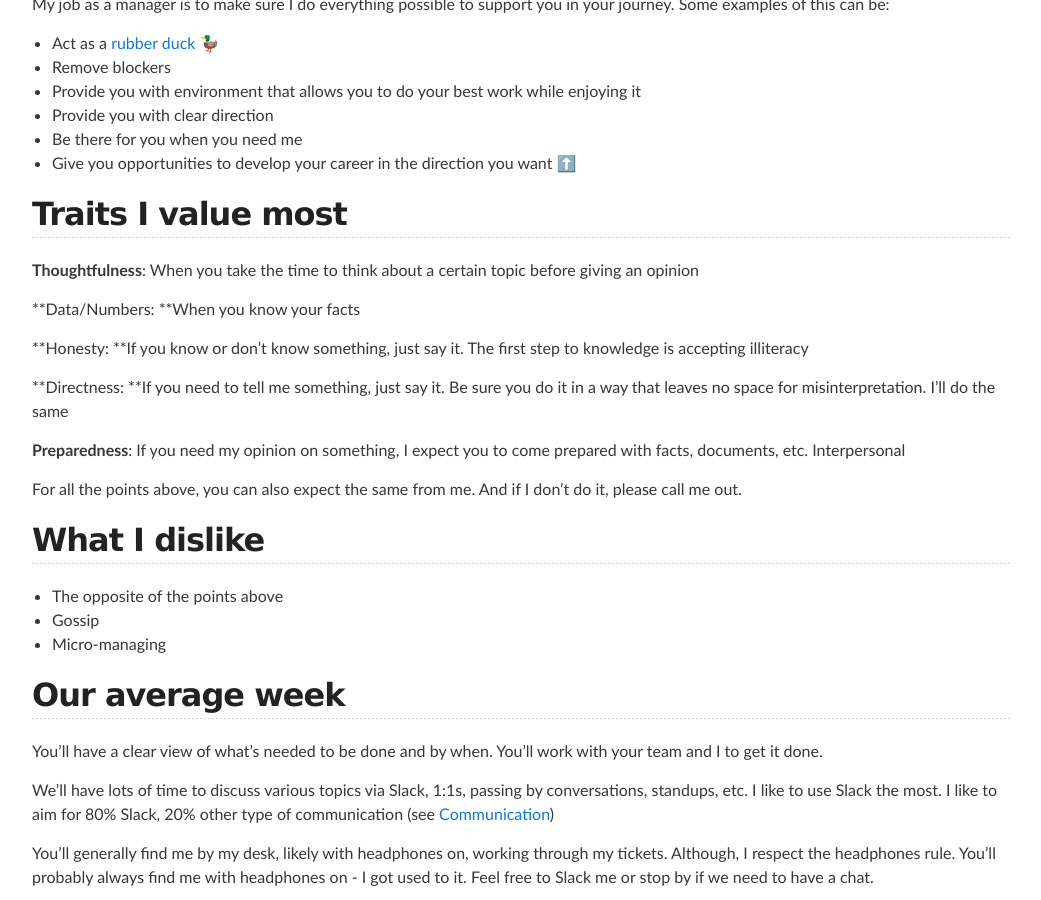
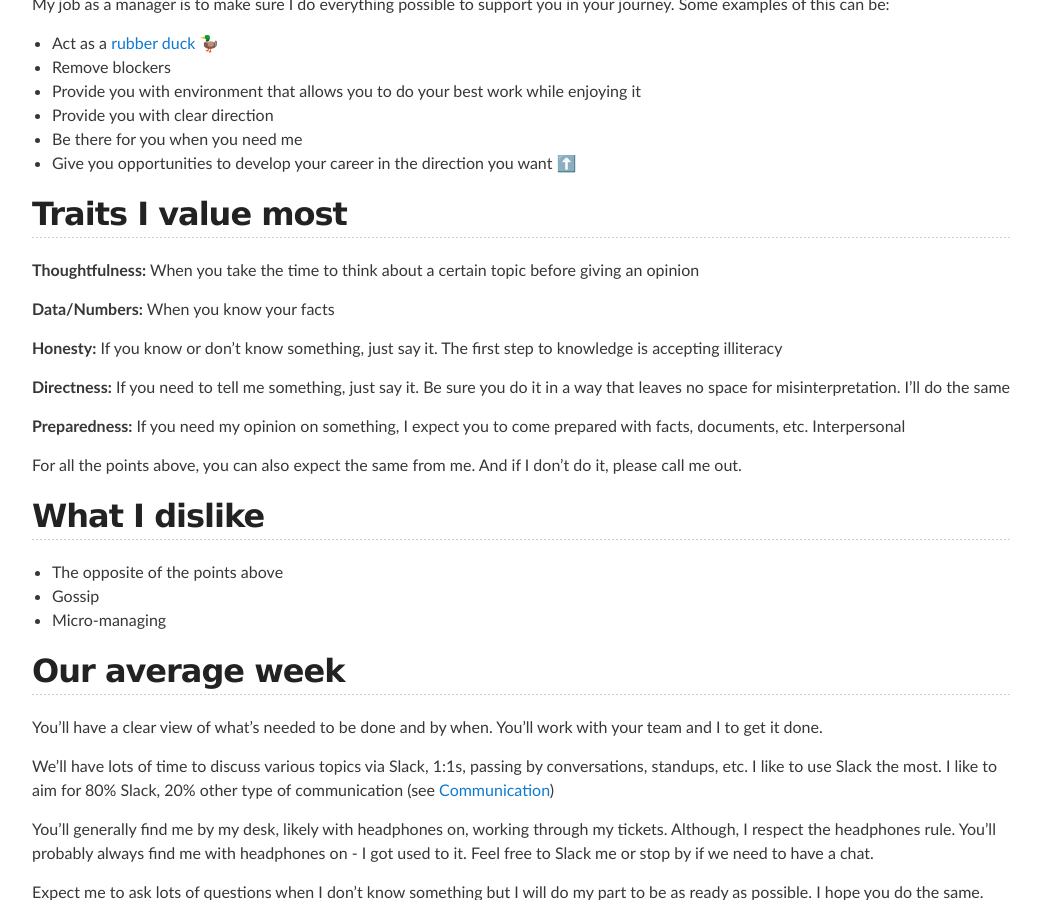
Before and after one commit to lsaffie/lsaffie.github.io, a Jekyll site: the page built from _posts/2018-10-29-Luis-Saffie-README.md, in a window 1280 px wide and 900 px high, scrolled down 2310 px. Shown: the whole window, without its empty margins (118-1159 px from the left). Built offline with Jekyll 4.4.1, drawn with Linux system fonts in a browser that asks for light colours; our own code applies the rules of GitHub Pages for plain Markdown files.

Commit message:
bold correctly

```diff
--- a/_posts/2018-10-29-Luis-Saffie-README.md
+++ b/_posts/2018-10-29-Luis-Saffie-README.md
@@ -98,15 +98,15 @@ My job as a manager is to make sure I do everything possible to support you in y
 
 ## Traits I value most
 
-**Thoughtfulness**: When you take the time to think about a certain topic before giving an opinion
+**Thoughtfulness:** When you take the time to think about a certain topic before giving an opinion
 
-**Data/Numbers: **When you know your facts
+**Data/Numbers:** When you know your facts
 
-**Honesty: **If you know or don't know something, just say it. The first step to knowledge is accepting illiteracy
+**Honesty:** If you know or don't know something, just say it. The first step to knowledge is accepting illiteracy
 
-**Directness: **If you need to tell me something, just say it. Be sure you do it in a way that leaves no space for misinterpretation. I'll do the same
+**Directness:** If you need to tell me something, just say it. Be sure you do it in a way that leaves no space for misinterpretation. I'll do the same
 
-**Preparedness**: If you need my opinion on something, I expect you to come prepared with facts, documents, etc.
+**Preparedness:** If you need my opinion on something, I expect you to come prepared with facts, documents, etc.
 Interpersonal
 
 For all the points above, you can also expect the same from me. And if I don't do it, please call me out.
```
